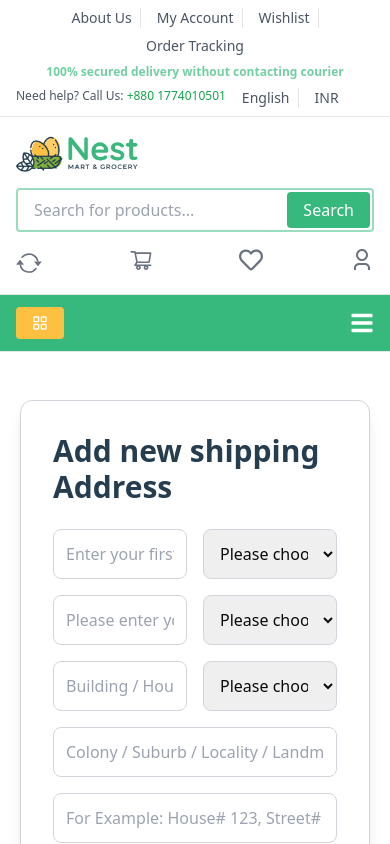
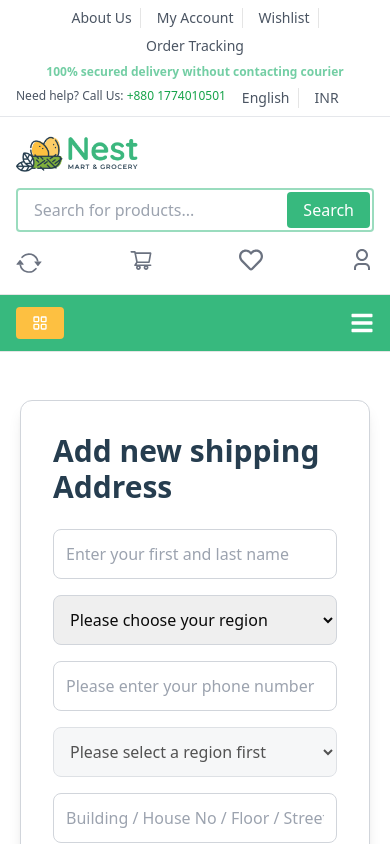
Before and after one commit to Siyammahdi/nest-mart, a Next.js app: page /checkout in a window 390 px wide. Shown: the top 844 px of the page. Built offline with nearby package versions, Linux system fonts and the light colour scheme.

Commit message:
area options added

```diff
--- a/src/app/checkout/From/CheckoutFrom.tsx
+++ b/src/app/checkout/From/CheckoutFrom.tsx
@@ -1,8 +1,88 @@
 "use client"
 
-import { useState } from "react";
+import { useState, useMemo } from "react";
 import { HiMiniBuildingOffice2 } from "react-icons/hi2";
 import { IoHome } from "react-icons/io5";
+
+// Location data structure
+interface City {
+    id: string;
+    name: string;
+    areas: string[];
+}
+
+interface Region {
+    id: string;
+    name: string;
+    cities: City[];
+}
+
+const locationData: Region[] = [
+    {
+        id: "north",
+        name: "North Region",
+        cities: [
+            {
+                id: "city1",
+                name: "North City 1",
+                areas: ["Area A", "Area B", "Area C"]
+            },
+            {
+                id: "city2",
+                name: "North City 2",
+                areas: ["Area D", "Area E", "Area F"]
+            }
+        ]
+    },
+    {
+        id: "south",
+        name: "South Region",
+        cities: [
+            {
+                id: "city3",
+                name: "South City 1",
+                areas: ["Area G", "Area H", "Area I"]
+            },
+            {
+                id: "city4",
+                name: "South City 2",
+                areas: ["Area J", "Area K", "Area L"]
+            }
+        ]
+    },
+    {
+        id: "east",
+        name: "East Region",
+        cities: [
+            {
+                id: "city5",
+                name: "East City 1",
+                areas: ["Area M", "Area N", "Area O"]
+            },
+            {
+                id: "city6",
+                name: "East City 2",
+                areas: ["Area P", "Area Q", "Area R"]
+            }
+        ]
+    },
+    {
+        id: "west",
+        name: "West Region",
+        cities: [
+            {
+                id: "city7",
+                name: "West City 1",
+                areas: ["Area S", "Area T", "Area U"]
+            },
+            {
+                id: "city8",
+                name: "West City 2",
+                areas: ["Area V", "Area W", "Area X"]
+            }
+        ]
+    }
+];
 
 const CheckoutForm = () => {
     const [formData, setFormData] = useState({
@@ -17,8 +97,42 @@ const CheckoutForm = () => {
         label: "HOME",
     });
 
+    // Get available cities based on selected region
+    const availableCities = useMemo(() => {
+        if (!formData.region) return [];
+        const selectedRegion = locationData.find(region => region.id === formData.region);
+        return selectedRegion ? selectedRegion.cities : [];
+    }, [formData.region]);
+
+    // Get available areas based on selected city
+    const availableAreas = useMemo(() => {
+        if (!formData.city || !formData.region) return [];
+        const selectedRegion = locationData.find(region => region.id === formData.region);
+        if (!selectedRegion) return [];
+        const selectedCity = selectedRegion.cities.find(city => city.id === formData.city);
+        return selectedCity ? selectedCity.areas : [];
+    }, [formData.city, formData.region]);
+
     const handleChange = (e: React.ChangeEvent<HTMLInputElement | HTMLSelectElement>) => {
-        setFormData({ ...formData, [e.target.name]: e.target.value });
+        const { name, value } = e.target;
+
+        // Reset dependent fields when parent field changes
+        if (name === "region") {
+            setFormData({
+                ...formData,
+                region: value,
+                city: "", // Reset city when region changes
+                area: "", // Reset area when region changes
+            });
+        } else if (name === "city") {
+            setFormData({
+                ...formData,
+                city: value,
+                area: "", // Reset area when city changes
+            });
+        } else {
+            setFormData({ ...formData, [name]: value });
+        }
     };
 
     const handleSubmit = (e: React.FormEvent) => {
@@ -30,22 +144,51 @@ const CheckoutForm = () => {
         <div className="w-full mx-0 md:mx-20 p-8 bg-white shadow-lg rounded-xl border border-gray-300 my-12">
             <h2 className="text-3xl font-semibold text-text mb-6">Add new shipping Address</h2>
             <form onSubmit={handleSubmit} className="space-y-4">
-                <div className="grid grid-cols-2 gap-4">
-                    <input type="text" name="fullName" placeholder="Enter your first and last name" value={formData.fullName} onChange={handleChange} required className="w-full p-3 rounded-lg border border-gray-300" />
-                    <select name="region" value={formData.region} onChange={handleChange} required className="w-full p-3 rounded-lg border border-gray-300">
+                <div className="grid grid-cols-1 md:grid-cols-2 gap-4">
+                    <input type="text" name="fullName" placeholder="Enter your first and last name" value={formData.fullName} onChange={handleChange} required className="w-full p-3 rounded-lg border border-gray-300 focus:outline-none focus:ring-2 focus:ring-primary focus:border-transparent" />
+                    <select name="region" value={formData.region} onChange={handleChange} required className="w-full p-3 rounded-lg border border-gray-300 focus:outline-none focus:ring-2 focus:ring-primary focus:border-transparent">
                         <option value="">Please choose your region</option>
+                        {locationData.map((region) => (
+                            <option key={region.id} value={region.id}>
+                                {region.name}
+                            </option>
+                        ))}
                     </select>
                 </div>
-                <div className="grid grid-cols-2 gap-4">
-                    <input type="tel" name="phone" placeholder="Please enter your phone number" value={formData.phone} onChange={handleChange} required className="w-full p-3 rounded-lg border border-gray-300" />
-                    <select name="city" value={formData.city} onChange={handleChange} required className="w-full p-3 rounded-lg border border-gray-300">
-                        <option value="">Please choose your city</option>
+                <div className="grid grid-cols-1 md:grid-cols-2 gap-4">
+                    <input type="tel" name="phone" placeholder="Please enter your phone number" value={formData.phone} onChange={handleChange} required className="w-full p-3 rounded-lg border border-gray-300 focus:outline-none focus:ring-2 focus:ring-primary focus:border-transparent" />
+                    <select
+                        name="city"
+                        value={formData.city}
+                        onChange={handleChange}
+                        required
+                        disabled={!formData.region}
+                        className="w-full p-3 rounded-lg border border-gray-300 focus:outline-none focus:ring-2 focus:ring-primary focus:border-transparent disabled:bg-gray-100 disabled:cursor-not-allowed"
+                    >
+                        <option value="">{formData.region ? "Please choose your city" : "Please select a region first"}</option>
+                        {availableCities.map((city) => (
+                            <option key={city.id} value={city.id}>
+                                {city.name}
+                            </option>
+                        ))}
                     </select>
                 </div>
-                <div className="grid grid-cols-2 gap-4">
-                    <input type="text" name="building" placeholder="Building / House No / Floor / Street" value={formData.building} onChange={handleChange} required className="w-full p-3 rounded-lg border border-gray-300" />
-                    <select name="area" value={formData.area} onChange={handleChange} required className="w-full p-3 rounded-lg border border-gray-300">
-                        <option value="">Please choose your area</option>
+                <div className="grid grid-cols-1 md:grid-cols-2 gap-4">
+                    <input type="text" name="building" placeholder="Building / House No / Floor / Street" value={formData.building} onChange={handleChange} required className="w-full p-3 rounded-lg border border-gray-300 focus:outline-none focus:ring-2 focus:ring-primary focus:border-transparent" />
+                    <select
+                        name="area"
+                        value={formData.area}
+                        onChange={handleChange}
+                        required
+                        disabled={!formData.city}
+                        className="w-full p-3 rounded-lg border border-gray-300 focus:outline-none focus:ring-2 focus:ring-primary focus:border-transparent disabled:bg-gray-100 disabled:cursor-not-allowed"
+                    >
+                        <option value="">{formData.city ? "Please choose your area" : "Please select a city first"}</option>
+                        {availableAreas.map((area, index) => (
+                            <option key={index} value={area}>
+                                {area}
+                            </option>
+                        ))}
                     </select>
                 </div>
                 <input type="text" name="landmark" placeholder="Colony / Suburb / Locality / Landmark" value={formData.landmark} onChange={handleChange} required className="w-full p-3 rounded-lg border border-gray-300" />
```
